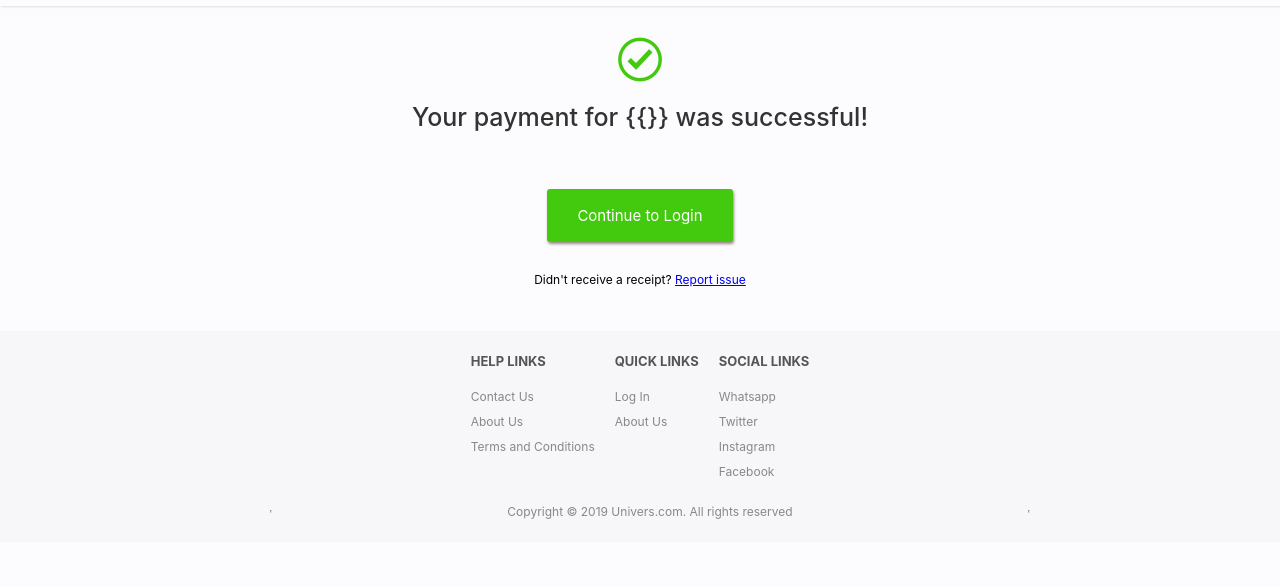
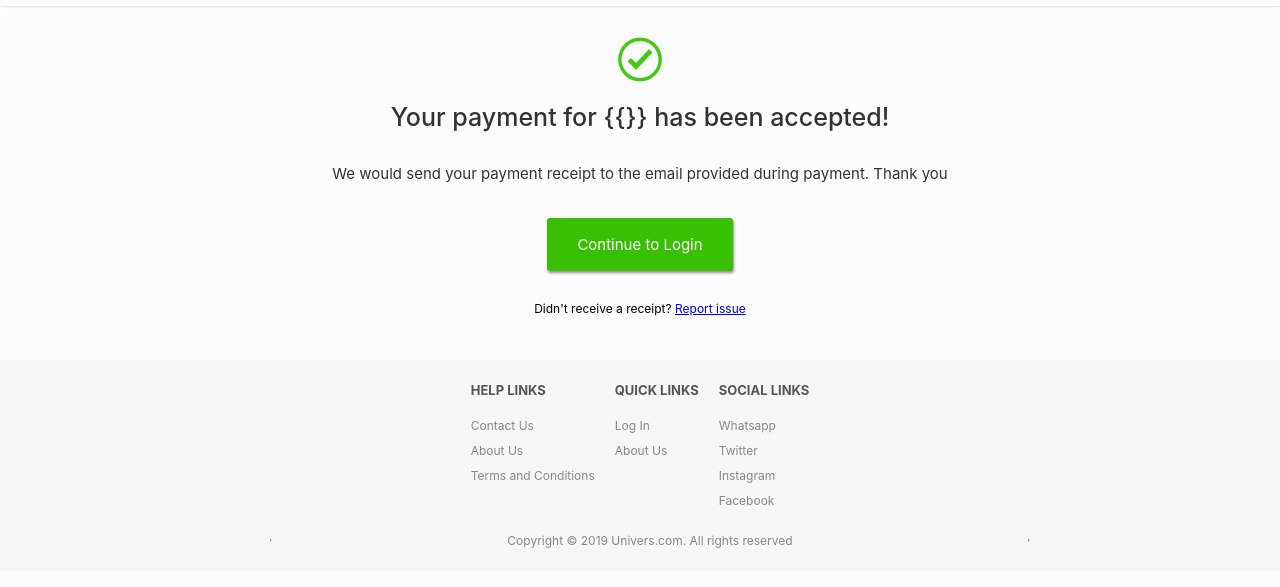
Before and after one commit to tehmi2000/Ecomm-Project, a website: page public/payment_success.html in a window 1280 px wide. Shown: the part 37-624 px from the top of the page. Drawn offline with Linux system fonts and the light colour scheme.

Commit message:
Added a payment successful landing page

```diff
--- a/public/payment_success.html
+++ b/public/payment_success.html
@@ -31,6 +31,13 @@
             color: #333;
         }
 
+        main p{
+            font-size: 1.5rem;
+            max-width: 88%;
+            text-align: center;
+            color: #333;
+        }
+
         main .avatar{
             /* background-color: rgb(255, 132, 208); */
             width: 150px;
@@ -51,7 +58,7 @@
         #redirect-home{
             vertical-align: middle;
             text-decoration: none;
-            background-color: rgb(67, 202, 14);
+            background-color: rgb(57, 192, 4);
             color: white;
             font-size: 1.5rem;
             padding: 1.7rem 3rem;
@@ -113,8 +120,8 @@
     <main>
         <span class="icofont-check-circled affirm"></span>
         <!-- <span class="avatar"></span> -->
-        <h1>Your payment for {{}} was successful!</h1>
-        <p></p>
+        <h1>Your payment for {{}} has been accepted!</h1>
+        <p>We would send your payment receipt to the email provided during payment. Thank you</p>
         <a href="#" id="redirect-home"><i class="icofont-"></i>Continue to Login</a>
         <div>
             <span>Didn't receive a receipt? <a href="/support">Report issue</a></span>
```
